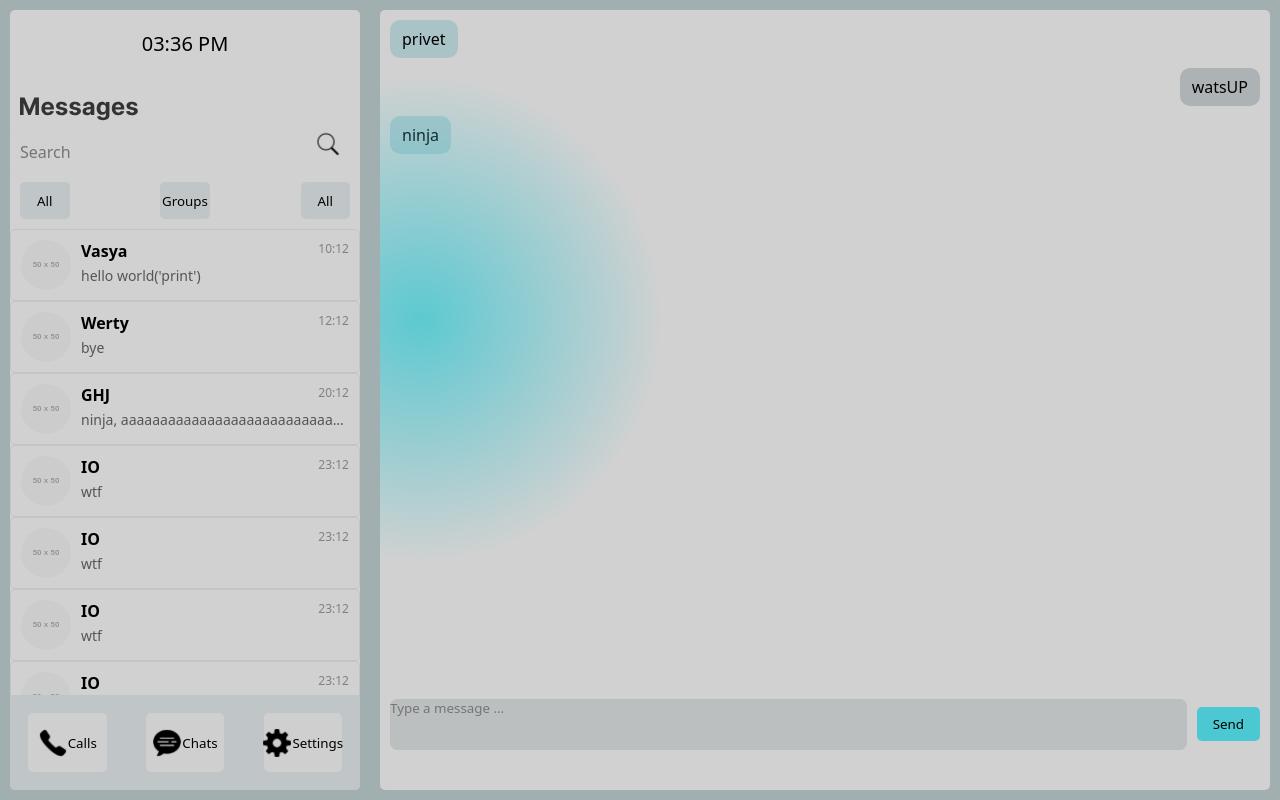
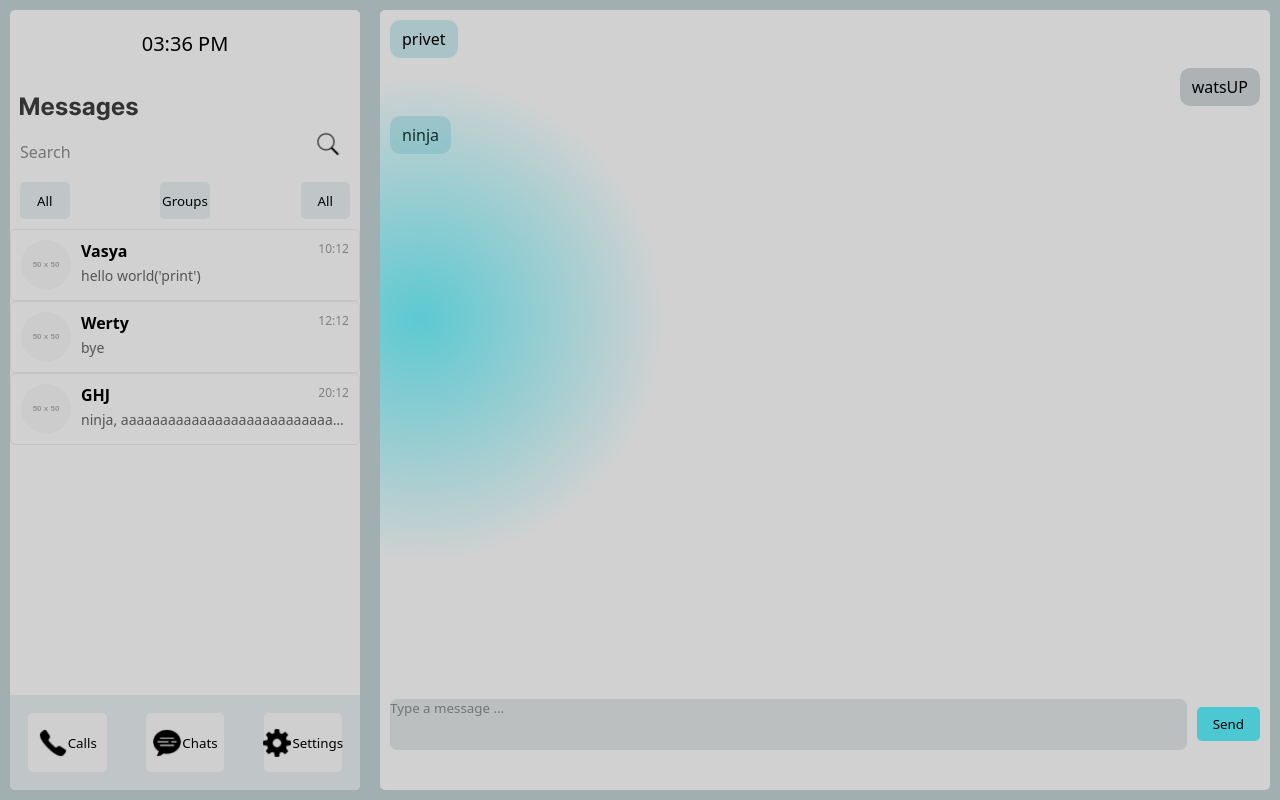
Before and after one commit to yeat2007/messenger, a React (Vite) app: page / in a window 1280 px wide. Built offline with nearby package versions, Linux system fonts and the light colour scheme.

Commit message:
create store

```diff
--- a/package.json
+++ b/package.json
@@ -11,7 +11,8 @@
   },
   "dependencies": {
     "react": "^19.1.1",
-    "react-dom": "^19.1.1"
+    "react-dom": "^19.1.1",
+    "zustand": "^5.0.8"
   },
   "devDependencies": {
     "@eslint/js": "^9.36.0",
--- a/src/App.tsx
+++ b/src/App.tsx
@@ -1,6 +1,6 @@
 import { useState , useEffect} from 'react';
 import './App.css'
-
+import { useMessageStore } from './store/messageStore';
 
 
 type UsersProps = {
@@ -42,80 +42,6 @@ const contacts: UsersProps[] = [
     messageTime: "20:12",
     lastMessage: "!!!!!",
   },
-
-
-  {
-    userName: "IO",
-    userMessage: "wtf",
-    userAvatar: "https://placehold.co/50x50",
-    userOnline: true,
-    messageTime: "23:12",
-    lastMessage: "qrty",
-  },
-  {
-    userName: "IO",
-    userMessage: "wtf",
-    userAvatar: "https://placehold.co/50x50",
-    userOnline: true,
-    messageTime: "23:12",
-    lastMessage: "qrty",
-  },
-  {
-    userName: "IO",
-    userMessage: "wtf",
-    userAvatar: "https://placehold.co/50x50",
-    userOnline: true,
-    messageTime: "23:12",
-    lastMessage: "qrty",
-  },
-  {
-    userName: "IO",
-    userMessage: "wtf",
-    userAvatar: "https://placehold.co/50x50",
-    userOnline: true,
-    messageTime: "23:12",
-    lastMessage: "qrty",
-  },
-  {
-    userName: "IO",
-    userMessage: "wtf",
-    userAvatar: "https://placehold.co/50x50",
-    userOnline: true,
-    messageTime: "23:12",
-    lastMessage: "qrty",
-  },
-  {
-    userName: "IO",
-    userMessage: "wtf",
-    userAvatar: "https://placehold.co/50x50",
-    userOnline: true,
-    messageTime: "23:12",
-    lastMessage: "qrty",
-  },
-  {
-    userName: "IO",
-    userMessage: "wtf",
-    userAvatar: "https://placehold.co/50x50",
-    userOnline: true,
-    messageTime: "23:12",
-    lastMessage: "qrty",
-  },
-  {
-    userName: "IO",
-    userMessage: "wtf",
-    userAvatar: "https://placehold.co/50x50",
-    userOnline: true,
-    messageTime: "23:12",
-    lastMessage: "qrty",
-  },
-  {
-    userName: "IO",
-    userMessage: "wtf",
-    userAvatar: "https://placehold.co/50x50",
-    userOnline: true,
-    messageTime: "23:12",
-    lastMessage: "qrty",
-  },
 ]
 
 const ChatItem = ({userName, userMessage, userAvatar, messageTime }: UsersProps) => {
@@ -152,16 +78,12 @@ const Message = ({text, sent}: MessageProps) => {
 
 
 function App() {
-  const [messages, setMessages] = useState<MessageProps[]>([
-    {text: "privet", sent: false},
-    {text: "watsUP", sent: true},
-    {text: "ninja ", sent: false},
-  ]);
-
-  const [newMessage, setNewMessage] = useState("");
+  const messages = useMessageStore((state) => state.messages);
+  const addMesage = useMessageStore((state) =>state.addMessage);
+  const [newMessage, setNewMessage ] = useState("")
   const sendMessage = () => {
-    if(newMessage.trim()){
-      setMessages([...messages, {text: newMessage, sent: true }]);
+    if(newMessage.trim()) {
+      addMesage(newMessage, true)
       setNewMessage("");
     }
   };
@@ -239,7 +161,8 @@ function App() {
               className="typing"
               placeholder="Type a message ..."
               value={newMessage}
-              onChange={(e) => setNewMessage(e.target.value)}/>
+              onChange={(e) => setNewMessage(e.target.value)}
+              onKeyDown={(e) => e.key === 'Enter' && sendMessage()}/>
             <button className="sendMess" onClick={sendMessage}>
               Send
             </button>
--- /dev/null
+++ b/src/store/messageStore.ts
@@ -0,0 +1,24 @@
+import { create } from 'zustand';
+
+
+
+type Message = {
+    text: string;
+    sent: boolean;
+}
+
+type MessageStore = {
+    messages: Message[];
+    addMessage: (text: string, sent?: boolean) => void;
+}
+export const useMessageStore = create<MessageStore>((set) => ({
+    messages: [
+        {text: "privet", sent: false},
+        {text  : "watsUP", sent: true},
+        {text: "ninja", sent: false},
+    ],
+    addMessage:(text, sent = true ) =>
+        set((state) => ({
+            messages: [...state.messages, {text, sent}]
+        })),
+}));
```
Also changed, not shown: src/App.css (line endings or trailing spaces), 1 other file (tests, documents, lock files or other folders).
